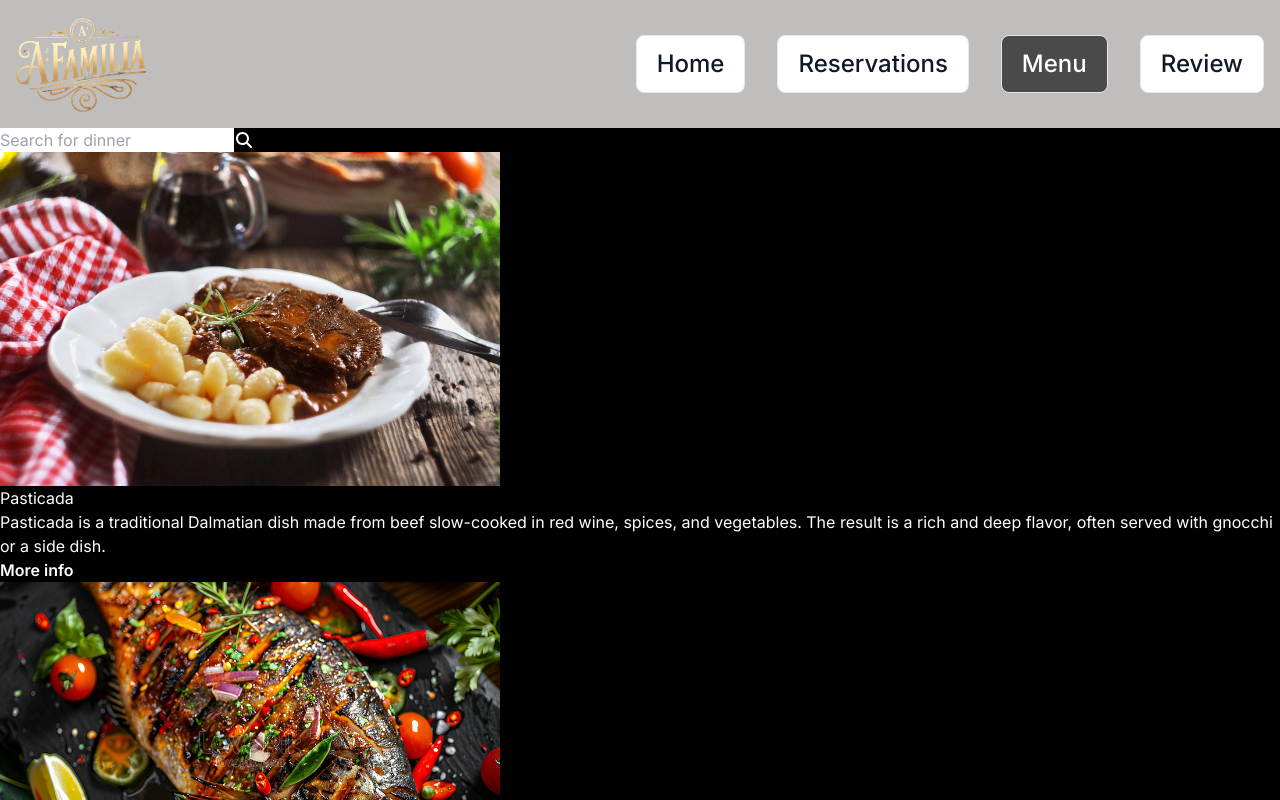
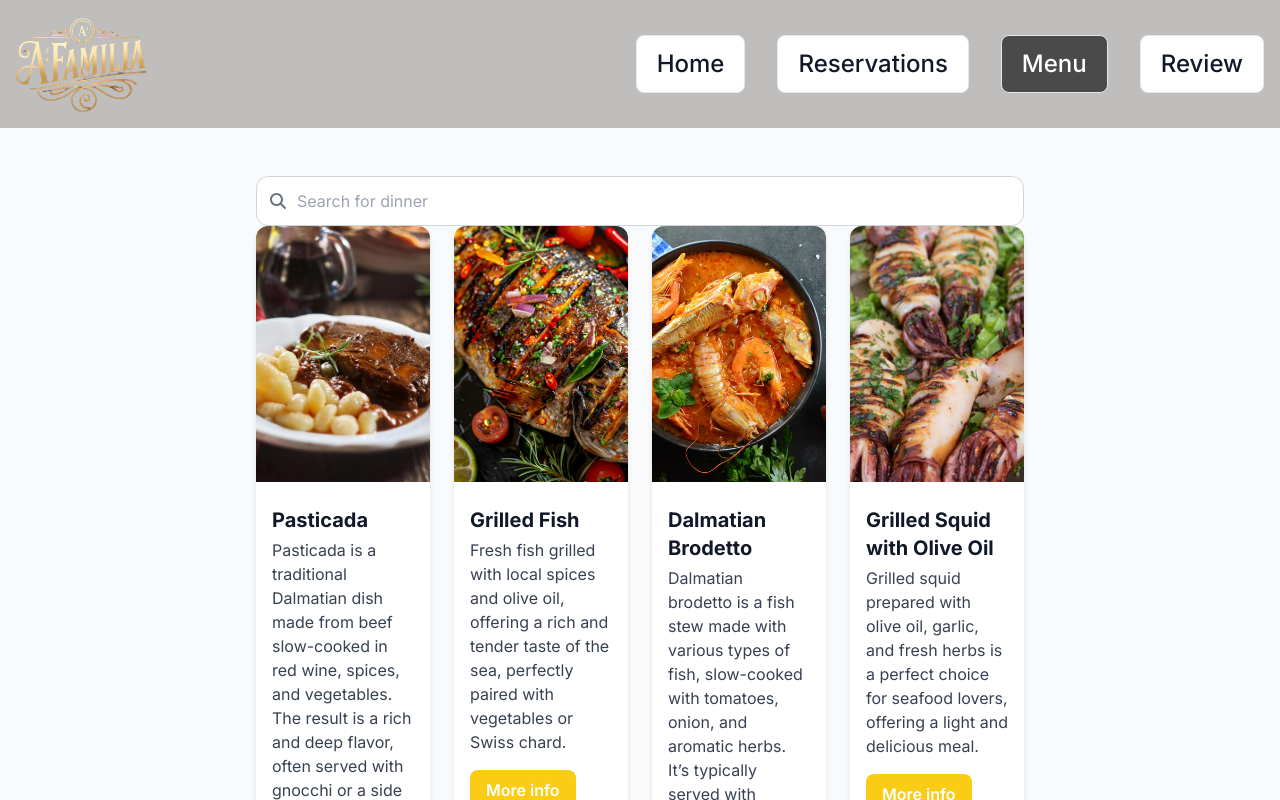
Before and after one commit to Jaramb00/Projekt_KorisnickaSucelja, a Next.js app: page /menu in a window 1280 px wide. Shown: the top 800 px of the page. Built offline with nearby package versions, Linux system fonts and the light colour scheme.

Commit message:
css update

```diff
--- a/src/app/globals.css
+++ b/src/app/globals.css
@@ -346,3 +346,123 @@ button:active {
 .review-back {
   @apply mt-8 text-gray-600 hover:underline;
 }
+
+
+/* ===== Menu Page Styles ===== */
+.menu-page {
+  @apply flex flex-col items-center min-h-screen px-6 py-12 bg-gray-50 text-gray-900;
+}
+
+.menu-search-container {
+  @apply w-full max-w-3xl mb-12;
+}
+
+.menu-search-form {
+  @apply relative w-full;
+}
+
+.menu-search-input {
+  @apply w-full p-3 pl-10 rounded-xl border border-gray-300 bg-white text-gray-900 outline-none focus:border-yellow-400 focus:ring-2 focus:ring-yellow-400;
+}
+
+.menu-search-input::placeholder {
+  @apply text-gray-400;
+}
+
+.menu-search-icon {
+  @apply absolute left-3 top-1/2 transform -translate-y-1/2 text-gray-500 pointer-events-none;
+}
+
+.menu-grid {
+  @apply grid grid-cols-1 sm:grid-cols-2 md:grid-cols-3 lg:grid-cols-4 gap-6 w-full;
+}
+
+.menu-card {
+  @apply rounded-xl overflow-hidden shadow-md bg-white;
+}
+
+.menu-image-container {
+  @apply relative h-48 sm:h-56 md:h-64;
+}
+
+.menu-image {
+  @apply object-cover w-full h-full;
+}
+
+.menu-card-content {
+  @apply p-4;
+}
+
+.menu-name {
+  @apply font-bold text-lg sm:text-xl mt-2 mb-1 text-gray-900;
+}
+
+.menu-info {
+  @apply text-sm md:text-base text-gray-700;
+}
+
+.menu-more-btn {
+  @apply mt-3 md:mt-4 px-3 py-1 md:px-4 md:py-2 bg-yellow-400 text-white rounded-lg font-semibold hover:bg-yellow-500 transition-all;
+}
+
+/* ===== Ingredients Page (Light Theme, matches Review Page) ===== */
+
+.ingredients-page {
+  @apply flex flex-col items-center px-6 py-12 min-h-screen bg-gray-50 text-gray-900;
+}
+
+.ingredients-page-notfound {
+  @apply flex flex-col items-center justify-center min-h-screen px-8 bg-gray-50 text-gray-900;
+}
+
+.ingredients-page-notfound h1 {
+  @apply text-3xl font-bold mb-8 text-gray-900;
+}
+
+.ingredients-page-notfound button {
+  @apply px-8 py-3 bg-yellow-400 text-white rounded-xl font-semibold hover:bg-yellow-500 transition-colors flex items-center gap-2;
+}
+
+.ingredients-container {
+  @apply max-w-7xl w-full mx-auto;
+}
+
+.ingredients-back button {
+  @apply text-yellow-400 hover:text-yellow-500 font-semibold flex items-center gap-2 mb-12;
+}
+
+.ingredients-header {
+  @apply text-center mb-16;
+}
+
+.ingredients-header h1 {
+  @apply text-4xl font-bold text-yellow-400 mb-6;
+}
+
+.ingredients-image-container {
+  @apply relative w-full max-w-4xl mx-auto h-96 rounded-3xl overflow-hidden shadow-2xl;
+}
+
+.ingredients-image {
+  @apply object-cover w-full h-full rounded-lg;
+}
+
+.ingredients-grid {
+  @apply grid grid-cols-1 md:grid-cols-2 lg:grid-cols-3 gap-6 max-w-4xl mx-auto;
+}
+
+.ingredients-card {
+  @apply flex items-center p-6 bg-white border border-gray-300 rounded-xl shadow transition-all duration-300;
+}
+
+.ingredients-card span {
+  @apply text-yellow-400 mr-3;
+}
+
+.ingredients-card h2 {
+  @apply text-gray-900 font-semibold text-xl;
+}
+
+.ingredients-card:hover {
+  @apply border-yellow-400;
+}
--- a/src/app/menu/page.tsx
+++ b/src/app/menu/page.tsx
@@ -1,67 +1,51 @@
 "use client";
 
 import Link from "next/link";
-import "../globals.css"; // Prilagođeni put prema globals.css
-import menuData from "@/app/MenuData"; // Prilagodite put prema potrebi
 import Image from "next/image";
 import { useState } from "react";
 import { FontAwesomeIcon } from "@fortawesome/react-fontawesome";
 import { faSearch } from "@fortawesome/free-solid-svg-icons";
+import menuData from "@/app/MenuData"; // adjust path as needed
+import "../globals.css"; // import global styles
 
-export default function MenuData() {
+export default function MenuPage() {
   const [search, setSearch] = useState("");
 
-  const filteredmenuData = menuData.filter((menuData) =>
-    menuData.name.toLowerCase().includes(search.toLowerCase())
+  const filteredMenuData = menuData.filter((item) =>
+    item.name.toLowerCase().includes(search.toLowerCase())
   );
 
   return (
-    <main className="flex flex-col items-center bg-[#070505] text-white">
-      <div className="flex flex-col pt-4 md:p-12">
-        <form className="relative w-96 md:w-1/2 mx-auto">
-          <div className="relative">
+    <main className="menu-page">
+      <div className="menu-search-container">
+        <form className="menu-search-form">
           <input
-  className="w-full flex items-center p-2 rounded-xl mt-10 mb-12 md:mb-24 outline-none pl-10"
-  style={{ color: "black" }}
-  placeholder="Search for dinner"
-  value={search}
-  onChange={(e) => setSearch(e.target.value)}
-/>
-            <FontAwesomeIcon
-              icon={faSearch}
-              className="absolute left-3 top-1/2 transform -translate-y-1/2 text-gray-500 pointer-events-none"
-            />
-          </div>
+            type="text"
+            placeholder="Search for dinner"
+            value={search}
+            onChange={(e) => setSearch(e.target.value)}
+            className="menu-search-input"
+          />
+          <FontAwesomeIcon icon={faSearch} className="menu-search-icon" />
         </form>
 
-        {/* Grid for menu items */}
-        <div className="grid grid-cols-1 sm:grid-cols-2 md:grid-cols-3 lg:grid-cols-4 gap-6 mx-5">
-          {filteredmenuData.map((menuData) => (
-            <div
-              key={menuData.id}
-              className="rounded-xl overflow-hidden shadow-md bg-[#070505] mb-3"
-            >
-              {/* Image container */}
-              <div className="relative h-48 sm:h-56 md:h-64">
+        <div className="menu-grid">
+          {filteredMenuData.map((item) => (
+            <div key={item.id} className="menu-card">
+              <div className="menu-image-container">
                 <Image
-                  className="object-cover rounded-t-xl menu-image"
-                  layout="intrinsic"
-                  src={menuData.img}
-                  alt={menuData.name}
-                  width={500}   // Specified width
-                  height={300}  // Specified height
+                  src={item.img}
+                  alt={item.name}
+                  width={500}
+                  height={300}
+                  className="menu-image"
                 />
               </div>
-
-              <div className="p-4">
-                <p className="font-bold text-lg sm:text-xl mt-2 mb-1 text-[#FFFFFF]">
-                  {menuData.name}
-                </p>
-                <p className="text-sm md:text-base">{menuData.info}</p>
-                <Link href={`menu/${menuData.id}`}>
-                  <button className="mt-3 md:mt-4 px-3 py-1 md:px-4 md:py-2 bg-[#86A7DF] rounded-lg text-[#FFFFFF] hover:bg-[#5482d2]">
-                    More info
-                  </button>
+              <div className="menu-card-content">
+                <p className="menu-name">{item.name}</p>
+                <p className="menu-info">{item.info}</p>
+                <Link href={`menu/${item.id}`}>
+                  <button className="menu-more-btn">More info</button>
                 </Link>
               </div>
             </div>
```
Also changed, not shown: src/app/components/ImageTextComponent.css (+10 -6 lines), src/app/menu/[id]/page.tsx (+21 -33 lines).
